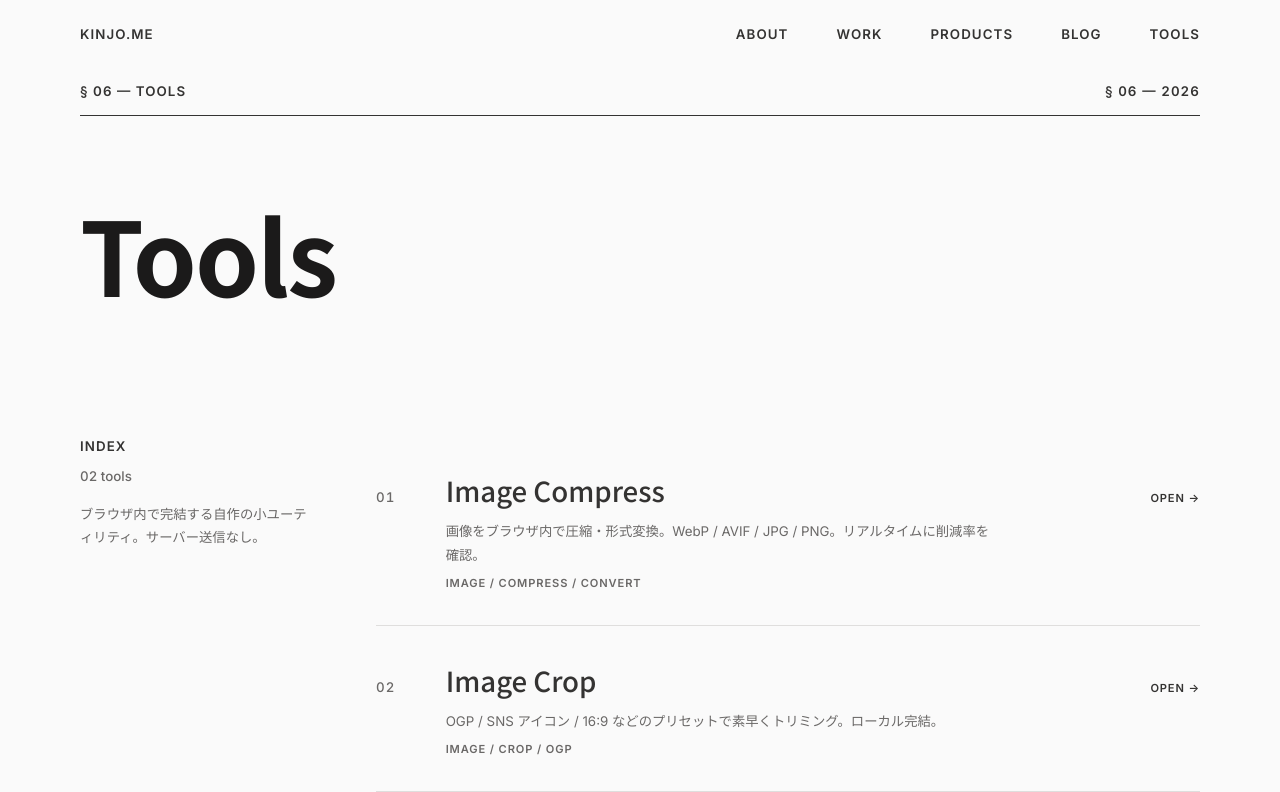
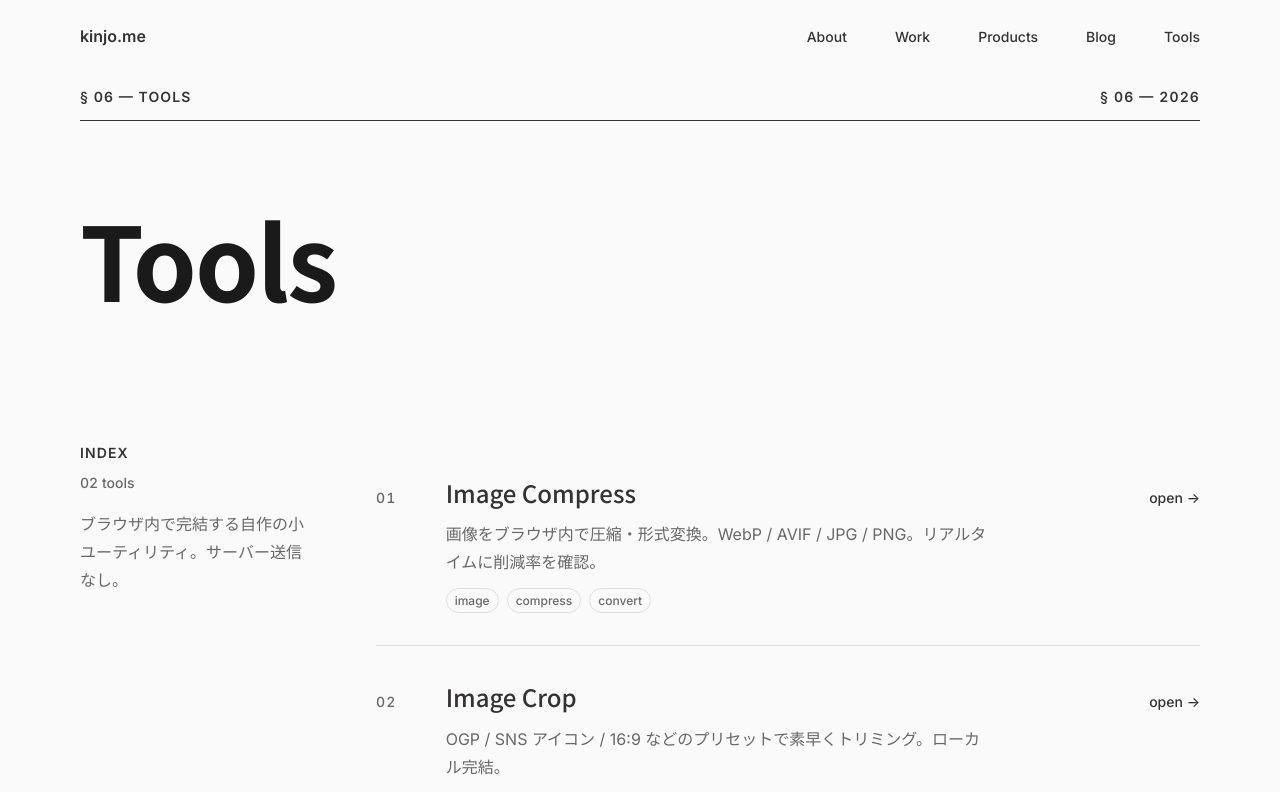
Before and after one commit to kinjo1130/portfolio-v4, a Next.js app: page /tools in a window 1280 px wide. Shown: the top 792 px of the page. Built offline with nearby package versions, Linux system fonts and the light colour scheme; no server answers.

Commit message:
feat: 可読性優先のshadcn風UI調整

```diff
--- a/components/Footer.tsx
+++ b/components/Footer.tsx
@@ -9,7 +9,7 @@ export const Footer: React.FC = () => {
   return (
     <footer className="w-full mt-20 border-t border-line">
       <div className="mx-auto max-w-screen-xl px-6 md:px-12 lg:px-20 py-8 flex flex-col gap-4 sm:flex-row sm:items-center sm:justify-between">
-        <p className="small-caps text-xs font-medium text-ink-secondary tracking-wider">
+        <p className="text-sm font-medium text-ink-secondary">
           &copy; {year} Shotaro Kinjo
         </p>
         <ul className="flex flex-wrap items-center gap-x-6 gap-y-2">
@@ -19,7 +19,7 @@ export const Footer: React.FC = () => {
                 href={link.href}
                 target="_blank"
                 rel="noopener noreferrer"
-                className="small-caps text-xs font-medium text-ink-secondary link-draw tracking-wider"
+                className="text-sm font-medium text-ink-secondary link-draw"
               >
                 {link.label}
               </a>
--- a/components/Header.tsx
+++ b/components/Header.tsx
@@ -21,7 +21,7 @@ export const Header: React.FC = () => {
 		<header className="w-full px-6 md:px-12 lg:px-20 py-5 max-w-wide mx-auto flex flex-wrap items-center justify-between gap-x-6 gap-y-2">
 			<Link
 				href="/"
-				className="small-caps text-sm font-semibold text-ink-primary tracking-wider no-underline link-draw shrink-0"
+				className="text-base font-semibold text-ink-primary no-underline link-draw shrink-0"
 			>
 				kinjo.me
 			</Link>
@@ -30,7 +30,7 @@ export const Header: React.FC = () => {
 					<Link
 						key={item.href}
 						href={item.href}
-						className={`small-caps text-sm font-semibold no-underline link-draw text-ink-primary ${
+						className={`text-sm font-medium no-underline link-draw text-ink-primary ${
 							isActive(item.href) ? "underline underline-offset-4" : ""
 						}`}
 					>
--- a/pages/about.tsx
+++ b/pages/about.tsx
@@ -17,7 +17,7 @@ export default function AboutPage({ about }: { about: About }) {
 					<p className="small-caps text-sm font-semibold text-ink-primary mb-6 tracking-wider">
 						Profile
 					</p>
-					<dl className="space-y-4 text-sm">
+					<dl className="space-y-4 text-base">
 						<div>
 							<dt className="small-caps text-xs font-semibold text-ink-secondary tracking-wider">
 								Name
--- a/pages/blog/index.tsx
+++ b/pages/blog/index.tsx
@@ -65,7 +65,7 @@ export default function Blog({
 								>
 									{post.title}
 								</Link>
-								<span className="col-span-3 md:col-span-3 small-caps text-sm font-semibold text-ink-primary tnum text-right">
+								<span className="col-span-3 md:col-span-3 text-sm font-medium text-ink-secondary tnum text-right">
 									{published.toLocaleDateString("ja-JP")}
 								</span>
 							</li>
--- a/pages/index.tsx
+++ b/pages/index.tsx
@@ -122,19 +122,21 @@ export default function Home({
 									>
 										{work.title}
 									</Link>
-									<span className="col-span-2 small-caps text-sm font-semibold text-ink-primary tnum hidden md:block">
+									<span className="col-span-2 text-sm font-medium text-ink-secondary tnum hidden md:block">
 										{year(work.fromAt)}—
 										{work.toAt ? year(work.toAt) : "now"}
 									</span>
-									<span className="col-span-4 md:col-span-2 small-caps text-sm font-medium text-ink-secondary text-right">
-										{work.toAt ? "closed" : "ongoing"}
+									<span className="col-span-4 md:col-span-2 text-right">
+										<span className="inline-block text-xs font-medium text-ink-secondary border border-line rounded-badge px-2 py-0.5">
+											{work.toAt ? "closed" : "ongoing"}
+										</span>
 									</span>
 								</li>
 							))}
 						</ul>
 						<Link
 							href="/work"
-							className="col-span-12 md:col-start-4 md:col-span-9 small-caps text-sm font-semibold text-ink-primary link-draw mt-2"
+							className="col-span-12 md:col-start-4 md:col-span-9 text-sm font-medium text-ink-primary link-draw mt-2"
 						>
 							see all work →
 						</Link>
@@ -165,7 +167,7 @@ export default function Home({
 									>
 										{product.title}
 									</Link>
-									<span className="col-span-2 small-caps text-sm font-semibold text-ink-primary tnum text-right">
+									<span className="col-span-2 text-sm font-medium text-ink-secondary tnum text-right">
 										{year(product.publishedAt)}
 									</span>
 								</li>
@@ -173,7 +175,7 @@ export default function Home({
 						</ul>
 						<Link
 							href="/products"
-							className="col-span-12 md:col-start-4 md:col-span-9 small-caps text-sm font-semibold text-ink-primary link-draw mt-2"
+							className="col-span-12 md:col-start-4 md:col-span-9 text-sm font-medium text-ink-primary link-draw mt-2"
 						>
 							see all products →
 						</Link>
@@ -204,7 +206,7 @@ export default function Home({
 									>
 										{post.title}
 									</Link>
-									<span className="col-span-2 small-caps text-sm font-semibold text-ink-primary tnum text-right">
+									<span className="col-span-2 text-sm font-medium text-ink-secondary tnum text-right">
 										{year(post.createdAt)}
 									</span>
 								</li>
@@ -212,7 +214,7 @@ export default function Home({
 						</ul>
 						<Link
 							href="/blog"
-							className="col-span-12 md:col-start-4 md:col-span-9 small-caps text-sm font-semibold text-ink-primary link-draw mt-2"
+							className="col-span-12 md:col-start-4 md:col-span-9 text-sm font-medium text-ink-primary link-draw mt-2"
 						>
 							see all writing →
 						</Link>
@@ -240,7 +242,7 @@ export default function Home({
 									>
 										{a.title}
 									</a>
-									<span className="col-span-2 small-caps text-sm font-semibold text-ink-primary tnum text-right">
+									<span className="col-span-2 text-sm font-medium text-ink-secondary tnum text-right">
 										{a.year}
 									</span>
 								</li>
--- a/pages/layout.tsx
+++ b/pages/layout.tsx
@@ -59,7 +59,7 @@ export default function Layout({
 								<div className="pt-3 shrink-0">
 									<button
 										type="button"
-										className="small-caps text-sm font-semibold text-ink-primary border border-ink-primary px-3 py-1.5 flex items-center gap-2 hover:bg-ink-primary hover:text-paper transition-colors"
+										className="text-sm font-medium text-ink-primary border border-line rounded-button px-3 py-1.5 flex items-center gap-2 hover:bg-ink-primary hover:text-paper transition-colors"
 										onClick={() => routeFeed()}
 									>
 										<Rss size={14} />
--- a/pages/products/[slug].tsx
+++ b/pages/products/[slug].tsx
@@ -22,7 +22,7 @@ export default function ProductDetail({ product }: { product: Product }) {
 
 			<section className="grid grid-cols-12 gap-6 lg:gap-8 pt-8">
 				<aside className="col-span-12 md:col-span-3">
-					<dl className="space-y-4 text-sm">
+					<dl className="space-y-4 text-base">
 						<div>
 							<dt className="small-caps text-xs font-semibold text-ink-secondary tracking-wider">
 								Published
@@ -49,7 +49,7 @@ export default function ProductDetail({ product }: { product: Product }) {
 										href={product.url}
 										target="_blank"
 										rel="noopener noreferrer"
-										className="link-draw small-caps text-sm font-semibold text-ink-primary no-underline"
+										className="link-draw text-sm font-medium text-ink-primary no-underline"
 									>
 										Visit →
 									</a>
@@ -60,7 +60,7 @@ export default function ProductDetail({ product }: { product: Product }) {
 				</aside>
 
 				<article className="col-span-12 md:col-span-9">
-					<div className="border border-line mb-10">
+					<div className="border border-line rounded-card overflow-hidden mb-10">
 						<Image
 							src={product.image.url}
 							alt={product.title}
@@ -84,7 +84,7 @@ export default function ProductDetail({ product }: { product: Product }) {
 					<div className="mt-16 pt-6 border-t border-line">
 						<Link
 							href="/products"
-							className="small-caps text-sm font-semibold text-ink-primary link-draw no-underline"
+							className="text-sm font-medium text-ink-primary link-draw no-underline"
 						>
 							← Back to index
 						</Link>
--- a/pages/products/index.tsx
+++ b/pages/products/index.tsx
@@ -33,39 +33,35 @@ export default function Product({ products }: { products: Products }) {
 
 				<ul className="col-span-12 md:col-span-9 grid grid-cols-1 md:grid-cols-2 gap-x-8 gap-y-12">
 					{products.map((product, i) => (
-						<li
-							key={product.slug}
-							className="border-t border-ink-primary pt-4"
-						>
-							<div className="flex items-baseline justify-between mb-4">
-								<span className="tnum small-caps text-sm font-medium text-ink-secondary">
-									{String(i + 1).padStart(2, "0")}
-								</span>
-								<span className="small-caps text-sm font-semibold text-ink-primary tnum">
-									{year(product.publishedAt)}
-								</span>
-							</div>
+						<li key={product.slug}>
 							<Link
 								href={`/products/${product.slug}`}
-								className="block link-draw no-underline group"
+								className="block no-underline group border border-line rounded-card bg-surface-card shadow-sm hover:shadow-md transition-shadow overflow-hidden"
 							>
-								<div className="relative overflow-hidden border border-line">
+								<div className="relative overflow-hidden border-b border-line aspect-[1200/630] bg-surface-sunken">
 									<Image
 										src={product.image.url}
 										alt={product.title}
 										width={product.image.width}
 										height={product.image.height}
-										className="w-full h-auto"
+										className="w-full h-full object-contain"
 									/>
 								</div>
-								<p className="jp-display text-xl md:text-2xl font-medium text-ink-primary mt-4">
+								<div className="p-5">
+									<div className="flex items-baseline justify-between gap-4">
+										<p className="jp-display text-xl md:text-2xl font-medium text-ink-primary">
 											{product.title}
 										</p>
+										<span className="text-sm font-medium text-ink-secondary tnum shrink-0">
+											{year(product.publishedAt)}
+										</span>
+									</div>
 									{product.description && (
-									<p className="text-sm text-ink-secondary mt-2 leading-relaxed">
+										<p className="text-base text-ink-secondary mt-2 leading-relaxed">
 											{product.description}
 										</p>
 									)}
+								</div>
 							</Link>
 						</li>
 					))}
--- a/pages/tools/index.tsx
+++ b/pages/tools/index.tsx
@@ -44,7 +44,7 @@ export default function ToolsIndex() {
 					<p className="tnum text-sm font-medium text-ink-secondary mt-2">
 						{String(TOOLS.length).padStart(2, "0")} tools
 					</p>
-					<p className="text-sm text-ink-secondary mt-4 leading-relaxed">
+					<p className="text-base text-ink-secondary mt-4 leading-relaxed">
 						ブラウザ内で完結する自作の小ユーティリティ。サーバー送信なし。
 					</p>
 				</header>
@@ -65,17 +65,24 @@ export default function ToolsIndex() {
 								>
 									{tool.title}
 								</Link>
-								<p className="text-sm text-ink-secondary mt-2 leading-relaxed">
+								<p className="text-base text-ink-secondary mt-2 leading-relaxed">
 									{tool.description}
 								</p>
-								<p className="small-caps text-xs font-semibold text-ink-secondary mt-2 tracking-wider">
-									{tool.tags.join(" / ")}
+								<p className="mt-3 flex flex-wrap gap-2">
+									{tool.tags.map((tag) => (
+										<span
+											key={tag}
+											className="inline-block text-xs font-medium text-ink-secondary border border-line rounded-badge px-2 py-0.5"
+										>
+											{tag}
+										</span>
+									))}
 								</p>
 							</div>
 							<div className="col-span-12 md:col-span-3 md:text-right mt-2 md:mt-0">
 								<Link
 									href={`/tools/${tool.slug}`}
-									className="small-caps text-xs font-semibold text-ink-primary link-draw inline-block no-underline"
+									className="text-sm font-medium text-ink-primary link-draw inline-block no-underline"
 								>
 									open →
 								</Link>
--- a/pages/work/[slug].tsx
+++ b/pages/work/[slug].tsx
@@ -21,7 +21,7 @@ export default function WorkDetail({ work }: { work: Work }) {
 
 			<section className="grid grid-cols-12 gap-6 lg:gap-8 pt-8">
 				<aside className="col-span-12 md:col-span-3">
-					<dl className="space-y-4 text-sm">
+					<dl className="space-y-4 text-base">
 						<div>
 							<dt className="small-caps text-xs font-semibold text-ink-secondary tracking-wider">
 								Duration
@@ -45,8 +45,10 @@ export default function WorkDetail({ work }: { work: Work }) {
 							<dt className="small-caps text-xs font-semibold text-ink-secondary tracking-wider">
 								Status
 							</dt>
-							<dd className="font-semibold text-ink-primary mt-1 small-caps">
-								{work.toAt ? "Closed" : "Ongoing"}
+							<dd className="mt-1">
+								<span className="inline-block text-xs font-medium text-ink-secondary border border-line rounded-badge px-2 py-0.5">
+									{work.toAt ? "closed" : "ongoing"}
+								</span>
 							</dd>
 						</div>
 						<div>
@@ -58,7 +60,7 @@ export default function WorkDetail({ work }: { work: Work }) {
 									href={work.link}
 									target="_blank"
 									rel="noopener noreferrer"
-									className="link-draw small-caps text-sm font-semibold text-ink-primary no-underline"
+									className="link-draw text-sm font-medium text-ink-primary no-underline"
 								>
 									Visit site →
 								</a>
@@ -79,7 +81,7 @@ export default function WorkDetail({ work }: { work: Work }) {
 					<div className="mt-16 pt-6 border-t border-line">
 						<Link
 							href="/work"
-							className="small-caps text-sm font-semibold text-ink-primary link-draw no-underline"
+							className="text-sm font-medium text-ink-primary link-draw no-underline"
 						>
 							← Back to index
 						</Link>
--- a/pages/work/index.tsx
+++ b/pages/work/index.tsx
@@ -45,28 +45,30 @@ export default function Work({ works }: { works: Works }) {
 								>
 									{work.title}
 								</Link>
-								<p className="text-sm text-ink-secondary mt-2 leading-relaxed">
+								<p className="text-base text-ink-secondary mt-2 leading-relaxed">
 									{work.description}
 								</p>
 								{work.position.length > 0 && (
-									<p className="small-caps text-xs font-semibold text-ink-secondary mt-2 tracking-wider">
+									<p className="text-sm font-medium text-ink-secondary mt-2">
 										{work.position.join(" / ")}
 									</p>
 								)}
 							</div>
 							<div className="col-span-12 md:col-span-4 md:text-right mt-2 md:mt-0">
-								<p className="small-caps text-sm font-semibold text-ink-primary tnum">
+								<p className="text-sm font-medium text-ink-primary tnum">
 									{formatDate(work.fromAt)} —{" "}
 									{work.toAt ? formatDate(work.toAt) : "現在"}
 								</p>
-								<p className="small-caps text-xs font-medium text-ink-secondary mt-1">
-									{work.toAt ? "closed" : "ongoing"}
+								<p className="mt-2">
+									<span className="inline-block text-xs font-medium text-ink-secondary border border-line rounded-badge px-2 py-0.5">
+										{work.toAt ? "closed" : "ongoing"}
+									</span>
 								</p>
 								<a
 									href={work.link}
 									target="_blank"
 									rel="noopener noreferrer"
-									className="small-caps text-xs font-semibold text-ink-primary link-draw mt-2 inline-block no-underline"
+									className="text-sm font-medium text-ink-primary link-draw mt-2 inline-block no-underline"
 								>
 									company →
 								</a>
--- a/styles/tokens.css
+++ b/styles/tokens.css
@@ -67,19 +67,19 @@
   --action-secondary-border: var(--border-strong);
   --focus-ring: var(--primary);
 
-  /* ---- Type scale (base 16px, ratio 1.2 — DESIGN.md §3) ---- */
-  --size-3xs: 0.5787rem;
-  --size-2xs: 0.6944rem;
-  --size-xs: 0.6944rem;
-  --size-sm: 0.8333rem; /* caption */
+  /* ---- Type scale (base 16px, Tailwind 標準スケール — DESIGN.md §3) ---- */
+  --size-3xs: 0.75rem;
+  --size-2xs: 0.75rem;
+  --size-xs: 0.75rem;
+  --size-sm: 0.875rem; /* caption */
   --size-md: 1rem; /* body */
-  --size-lg: 1.2rem;
-  --size-xl: 1.44rem; /* h4 */
-  --size-2xl: 1.728rem; /* h3 */
-  --size-3xl: 2.0736rem; /* h2 */
-  --size-4xl: 2.4883rem; /* h1 */
-  --size-5xl: 2.986rem;
-  --size-6xl: 3.5832rem;
+  --size-lg: 1.125rem;
+  --size-xl: 1.25rem; /* h4 */
+  --size-2xl: 1.5rem; /* h3 */
+  --size-3xl: 1.875rem; /* h2 */
+  --size-4xl: 2.25rem; /* h1 */
+  --size-5xl: 3rem;
+  --size-6xl: 3.75rem;
 
   /* ---- Leading & tracking ---- */
   --leading-tight: 1.1;
```
Also changed, not shown: 1 other file (tests, documents, lock files or other folders). Lines whose indentation alone changed are shown as unchanged.
